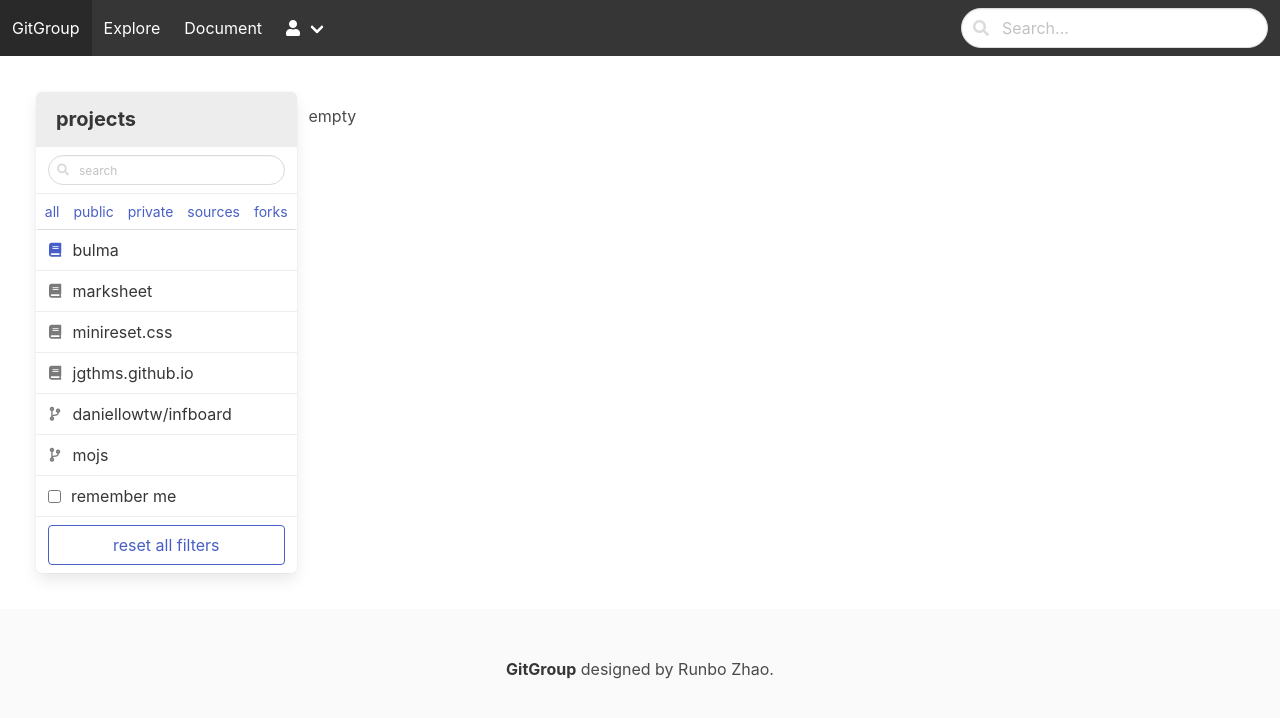
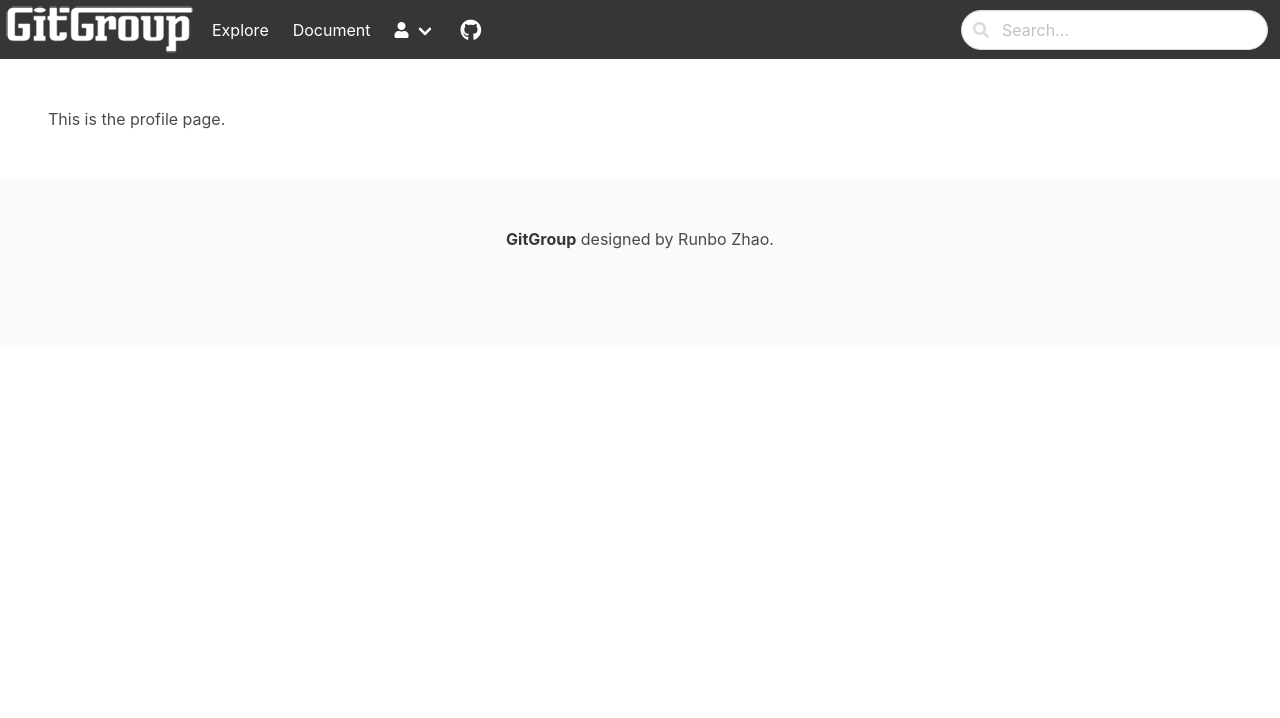
Before and after one commit to jasonoochen/gitgroup, a React (Create React App) app: page /profile in a window 1280 px wide. Before the commit this address led to /dashboard. Shown: the top 718 px of the page. Built offline with nearby package versions, Linux system fonts and the light colour scheme.

Commit message:
Github Auth

```diff
--- a/package.json
+++ b/package.json
@@ -3,11 +3,13 @@
   "version": "0.1.0",
   "private": true,
   "dependencies": {
+    "axios": "^0.18.0",
     "bulma": "^0.7.1",
     "react": "^16.4.2",
     "react-dom": "^16.4.2",
     "react-router-dom": "^4.3.1",
-    "react-scripts": "1.1.4"
+    "react-scripts": "1.1.4",
+    "react-toastify": "^4.2.0"
   },
   "scripts": {
     "start": "react-scripts start",
--- a/src/App.js
+++ b/src/App.js
@@ -1,6 +1,6 @@
 import React, { Component } from "react";
 import { Route, Redirect, Switch } from "react-router-dom";
-import "./App.css";
+import { ToastContainer } from "react-toastify";
 import Navbar from "./components/navbar";
 import Footer from "./components/footer";
 import Dashboard from "./components/dashboard";
@@ -8,6 +8,8 @@ import NotFound from "./components/notFound";
 import SearchPage from "./components/searchPage";
 import Document from "./components/document";
 import Explore from "./components/explore";
+import Profile from "./components/profile";
+import "./App.css";
 
 class App extends Component {
   render() {
@@ -21,11 +23,13 @@ class App extends Component {
             <Route path="/search-page" component={SearchPage} />
             <Route path="/document" component={Document} />
             <Route path="/explore" component={Explore} />
+            <Route path="/profile" component={Profile} />
             <Redirect from="/" to="/dashboard" />
             <Redirect to="/not-found" />
           </Switch>
         </section>
         <Footer />
+        <ToastContainer />
       </React.Fragment>
     );
   }
--- /dev/null
+++ b/src/components/githubSignin.jsx
@@ -0,0 +1,22 @@
+import React, { Component } from "react";
+import { Link } from "react-router-dom";
+
+class GithubSignin extends Component {
+  state = {};
+
+  render() {
+    const githubAuthUrl = "https://github.com/login/oauth/authorize";
+    const clientId = "e823af2ff3250e3b966f";
+    const scope = "user%20repo";
+    return (
+      <i
+        className="fab fa-github fa-lg clickable"
+        onClick={() => {
+          window.location = `${githubAuthUrl}?client_id=${clientId}&scope=${scope}`;
+        }}
+      />
+    );
+  }
+}
+
+export default GithubSignin;
--- a/src/components/navbar.jsx
+++ b/src/components/navbar.jsx
@@ -1,6 +1,7 @@
 import React from "react";
 import { Link } from "react-router-dom";
 import SearchBox from "./searchBox";
+import GithubSignin from "./githubSignin";
 
 const Navbar = () => {
   return (
@@ -10,14 +11,14 @@ const Navbar = () => {
       aria-label="main navigation"
     >
       <div className="navbar-brand">
-        <a
-          className="navbar-item"
+        <img
+          className="clickable"
+          src="./images/brand.png"
+          alt="Bulma: a modern CSS framework based on Flexbox"
           onClick={() => {
             window.location = "/";
           }}
-        >
-          GitGroup
-        </a>
+        />
 
         <a
           role="button"
@@ -40,19 +41,24 @@ const Navbar = () => {
             Document
           </Link>
           <div className="navbar-item has-dropdown is-hoverable">
-            <a className="navbar-link" href="/documentation/overview/start/">
+            <Link to="/" className="navbar-link">
               <i className="fas fa-user" />
-            </a>
+            </Link>
             <div className="navbar-dropdown is-boxed">
               <a className="navbar-item">Signed in as XXX</a>
               <hr className="navbar-divider" />
-              <a className="navbar-item">Your profile</a>
+              <Link to="/profile" className="navbar-item">
+                Your profile
+              </Link>
               <a className="navbar-item">Your projects</a>
               <hr className="navbar-divider" />
               <a className="navbar-item">Help</a>
               <a className="navbar-item">Settings</a>
               <a className="navbar-item">Log out</a>
             </div>
+          </div>
+          <div className="navbar-item">
+            <GithubSignin />
           </div>
         </div>
 
--- /dev/null
+++ b/src/components/profile.jsx
@@ -0,0 +1,10 @@
+import React, { Component } from "react";
+
+class Profile extends Component {
+  state = {};
+  render() {
+    return <h1>This is the profile page.</h1>;
+  }
+}
+
+export default Profile;
--- a/src/index.css
+++ b/src/index.css
@@ -3,3 +3,7 @@ body {
   padding: 0;
   font-family: sans-serif;
 }
+
+.clickable {
+  cursor: pointer;
+}
```
Also changed, not shown: src/services/githubService.js (added, +8 -0 lines), src/services/httpService.js (added, +25 -0 lines), src/services/logService.js (added, +10 -0 lines), public/images/brand.png (added), src/services/githubRestService.js (added), 1 other file (tests, documents, lock files or other folders).
